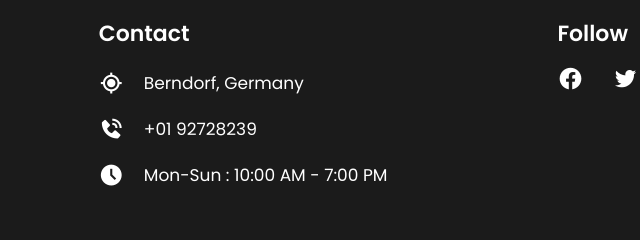
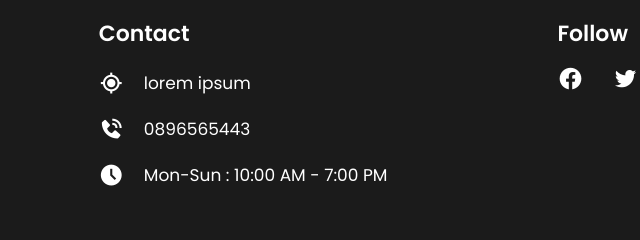
Before and after one commit to naufalganteng1/coffe-warnacoklat-landingpage, a plain HTML site: page index.html in a window 1280 px wide. Shown: the part 5503-5743 px from the top of the page, 541-1181 px from the left. Drawn offline with nearby package versions, Linux system fonts and the light colour scheme.

Commit message:
Update index.html

```diff
--- a/index.html
+++ b/index.html
@@ -4,7 +4,7 @@
   <head>
     <meta charset="UTF-8" />
     <meta name="viewport" content="width=device-width, initial-scale=1.0" />
-    <title>Coffee Website HTML and CSS | CodingNepal</title>
+    <title>Coffee</title>
     <!-- CSS Link -->
     <link rel="stylesheet" href="style.css" />
     <!-- Box Icon Link for Icons -->
@@ -324,10 +324,10 @@
             <ul>
               <li>
                 <i class="bx bx-current-location"></i>
-                <span>Berndorf, Germany</span>
+                <span>lorem ipsum</span>
               </li>
               <li>
-                <i class="bx bxs-phone-call"></i> <span>+01 92728239</span>
+                <i class="bx bxs-phone-call"></i> <span>0896565443</span>
               </li>
               <li>
                 <i class="bx bxs-time-five"></i>
```
